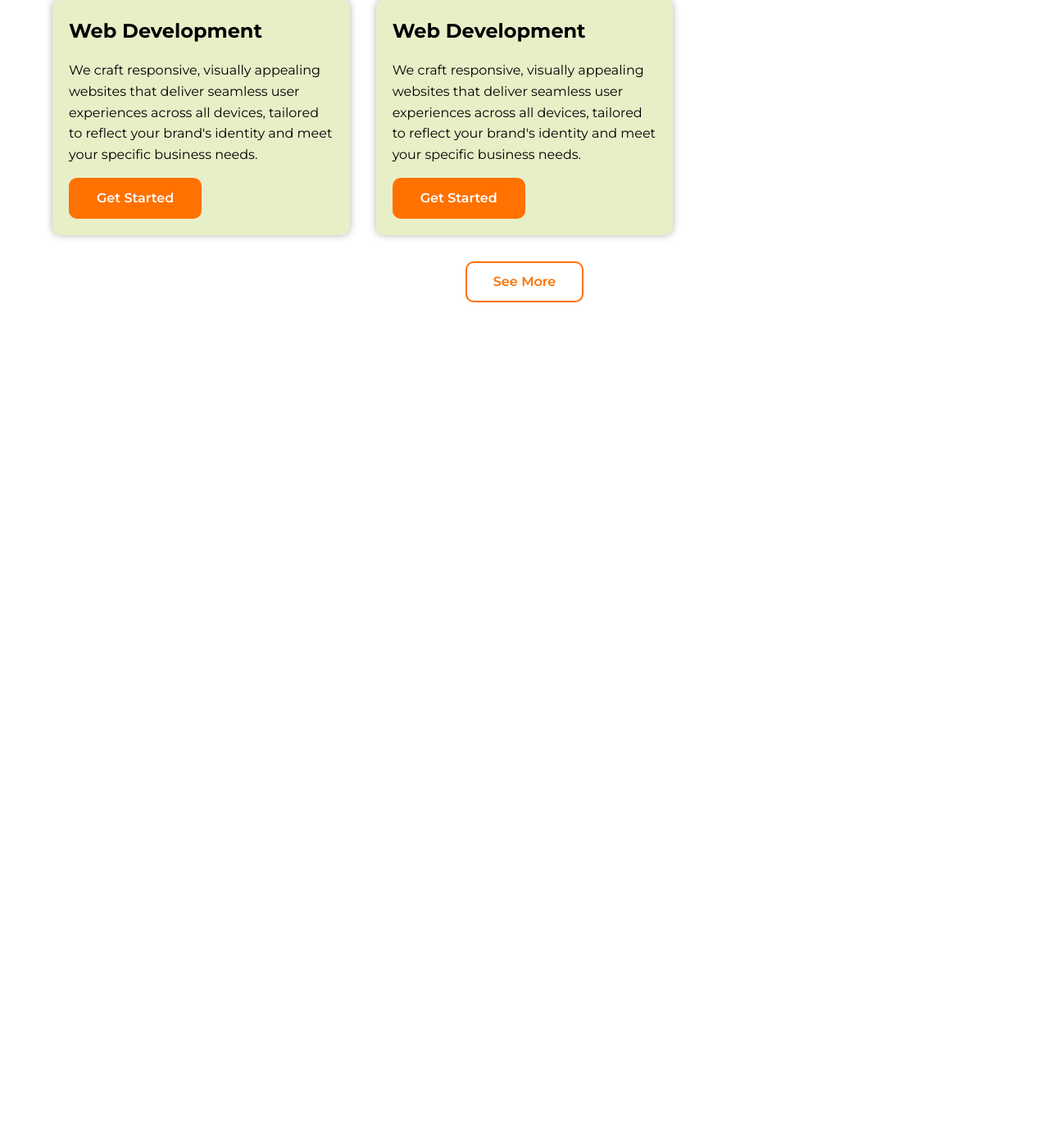
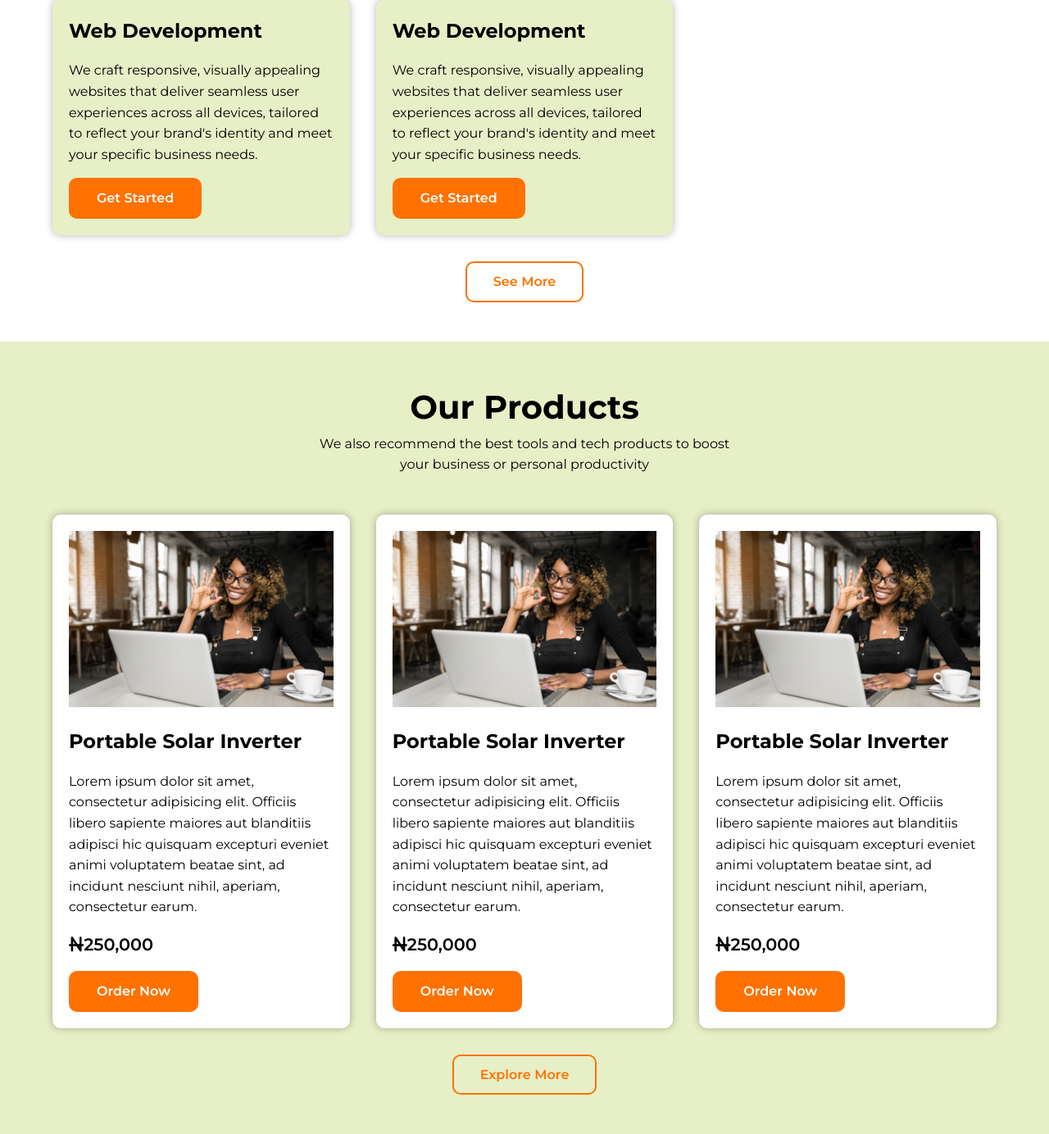
Before and after one commit to davidinmichael/dadvantech, a Django app: page / in a window 1280 px wide. Shown: the part 1560-2944 px from the top of the page at 82% size. Before the commit the page ends 1929 px from the top, so only its background shows below. Run offline with Django 5.2, Linux system fonts and the light colour scheme; parts of the project's set-up code (start-up, migrations or seed data) failed here and were passed over.

Commit message:
Feat: Added product section

```diff
--- a/core/templates/core/index.html
+++ b/core/templates/core/index.html
@@ -91,4 +91,65 @@
   </div>
   <a href="#" class="btn btn-secondary">See More</a>
 </div>
+
+<div class="products container-fluid">
+  <div class="title">
+    <h2>Our Products</h2>
+    <p>
+      We also recommend the best tools and tech products to boost your business
+      or personal productivity
+    </p>
+  </div>
+  <div class="product-items">
+    <div class="product-card">
+      <div class="product-img">
+        <img src="{% static 'images/hero-00.jpg' %}" alt="" />
+      </div>
+      <div class="product-body">
+        <h3>Portable Solar Inverter</h3>
+        <p>
+          Lorem ipsum dolor sit amet, consectetur adipisicing elit. Officiis
+          libero sapiente maiores aut blanditiis adipisci hic quisquam excepturi
+          eveniet animi voluptatem beatae sint, ad incidunt nesciunt nihil,
+          aperiam, consectetur earum.
+        </p>
+        <p class="price"><i class="fa-solid fa-naira-sign"></i>250,000</p>
+        <a href="#" class="btn btn-primary">Order Now</a>
+      </div>
+    </div>
+    <div class="product-card">
+      <div class="product-img">
+        <img src="{% static 'images/hero-00.jpg' %}" alt="" />
+      </div>
+      <div class="product-body">
+        <h3>Portable Solar Inverter</h3>
+        <p>
+          Lorem ipsum dolor sit amet, consectetur adipisicing elit. Officiis
+          libero sapiente maiores aut blanditiis adipisci hic quisquam excepturi
+          eveniet animi voluptatem beatae sint, ad incidunt nesciunt nihil,
+          aperiam, consectetur earum.
+        </p>
+        <p class="price"><i class="fa-solid fa-naira-sign"></i>250,000</p>
+        <a href="#" class="btn btn-primary">Order Now</a>
+      </div>
+    </div>
+    <div class="product-card">
+      <div class="product-img">
+        <img src="{% static 'images/hero-00.jpg' %}" alt="" />
+      </div>
+      <div class="product-body">
+        <h3>Portable Solar Inverter</h3>
+        <p>
+          Lorem ipsum dolor sit amet, consectetur adipisicing elit. Officiis
+          libero sapiente maiores aut blanditiis adipisci hic quisquam excepturi
+          eveniet animi voluptatem beatae sint, ad incidunt nesciunt nihil,
+          aperiam, consectetur earum.
+        </p>
+        <p class="price"><i class="fa-solid fa-naira-sign"></i>250,000</p>
+        <a href="#" class="btn btn-primary">Order Now</a>
+      </div>
+    </div>
+  </div>
+  <a href="#" class="btn btn-secondary">Explore More</a>
+</div>
 {% endblock content %}
--- a/static/css/styles.css
+++ b/static/css/styles.css
@@ -315,7 +315,8 @@ nav {
 	}
 }
 
-.services {
+.services,
+.products {
 	padding-bottom: 3rem;
 	display: flex;
 	flex-direction: column;
@@ -324,7 +325,8 @@ nav {
 
 }
 
-.service-items {
+.service-items,
+.product-items {
 	display: grid;
 	gap: 2rem;
 	grid-template-columns: repeat(1, 1fr);
@@ -341,13 +343,45 @@ nav {
 }
 
 @media screen and (min-width: 768px) {
-	.service-items {
+	.service-items,
+	.product-items {
 		grid-template-columns: repeat(2, 1fr);
 	}
 }
 
 @media screen and (min-width: 888px) {
-	.service-items {
+	.service-items,
+	.product-items {
 		grid-template-columns: repeat(3, 1fr);
 	}
 }
+
+.products {
+	background-color: var(--bg-color);
+	padding-top: 3rem;
+}
+
+.product-card {
+	background-color: var(--white-color);
+	padding: 20px;
+	border-radius: 10px;
+	box-shadow: var(--box-shadow);
+	display: flex;
+	flex-direction: column;
+	gap: 1rem;
+}
+
+.product-img img {
+	width: 100%;
+}
+
+.product-body {
+	display: flex;
+	flex-direction: column;
+	gap: 1rem;
+}
+
+.price {
+	font-weight: 600;
+	font-size: 1.3rem;
+}
```
